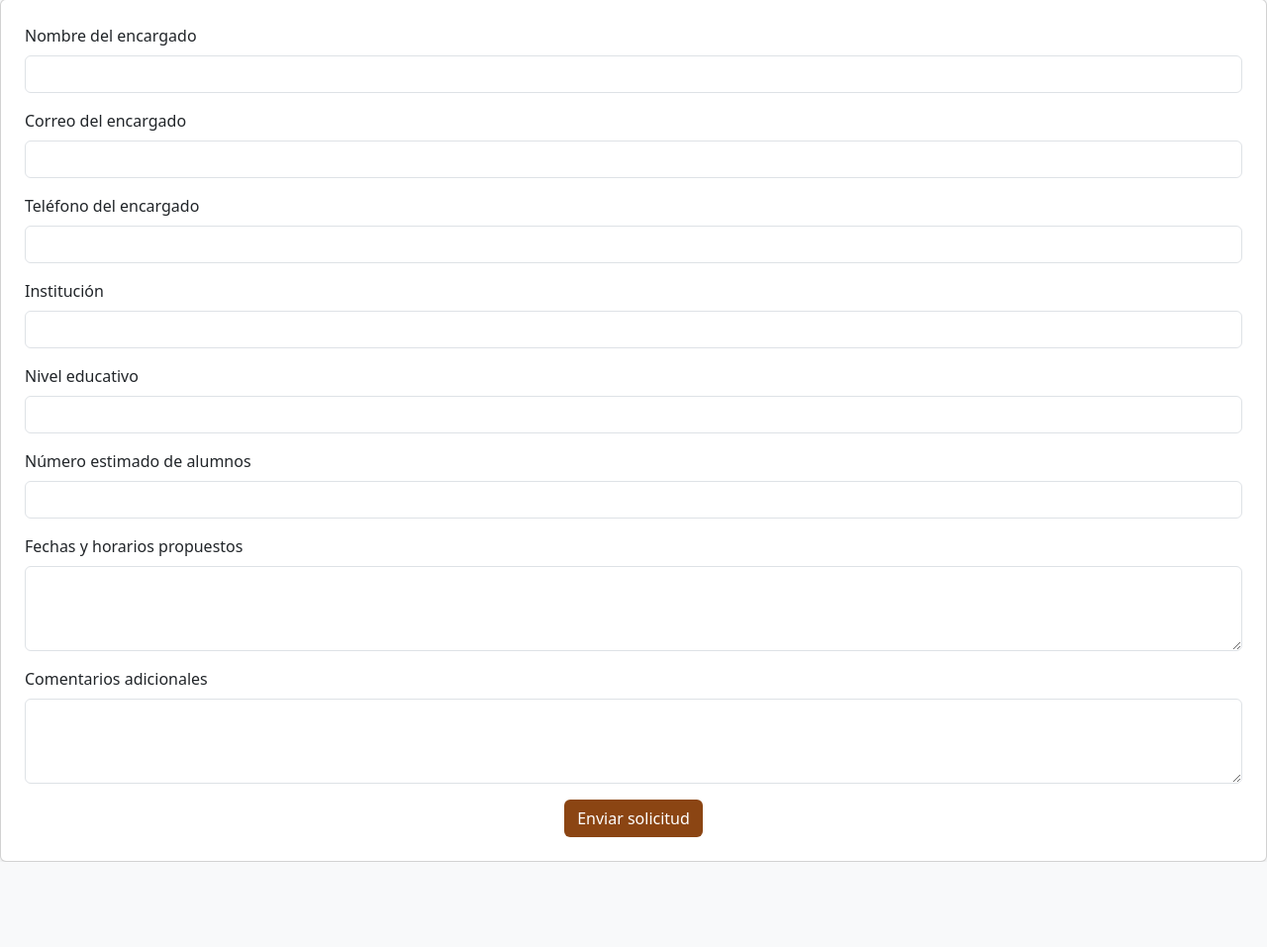
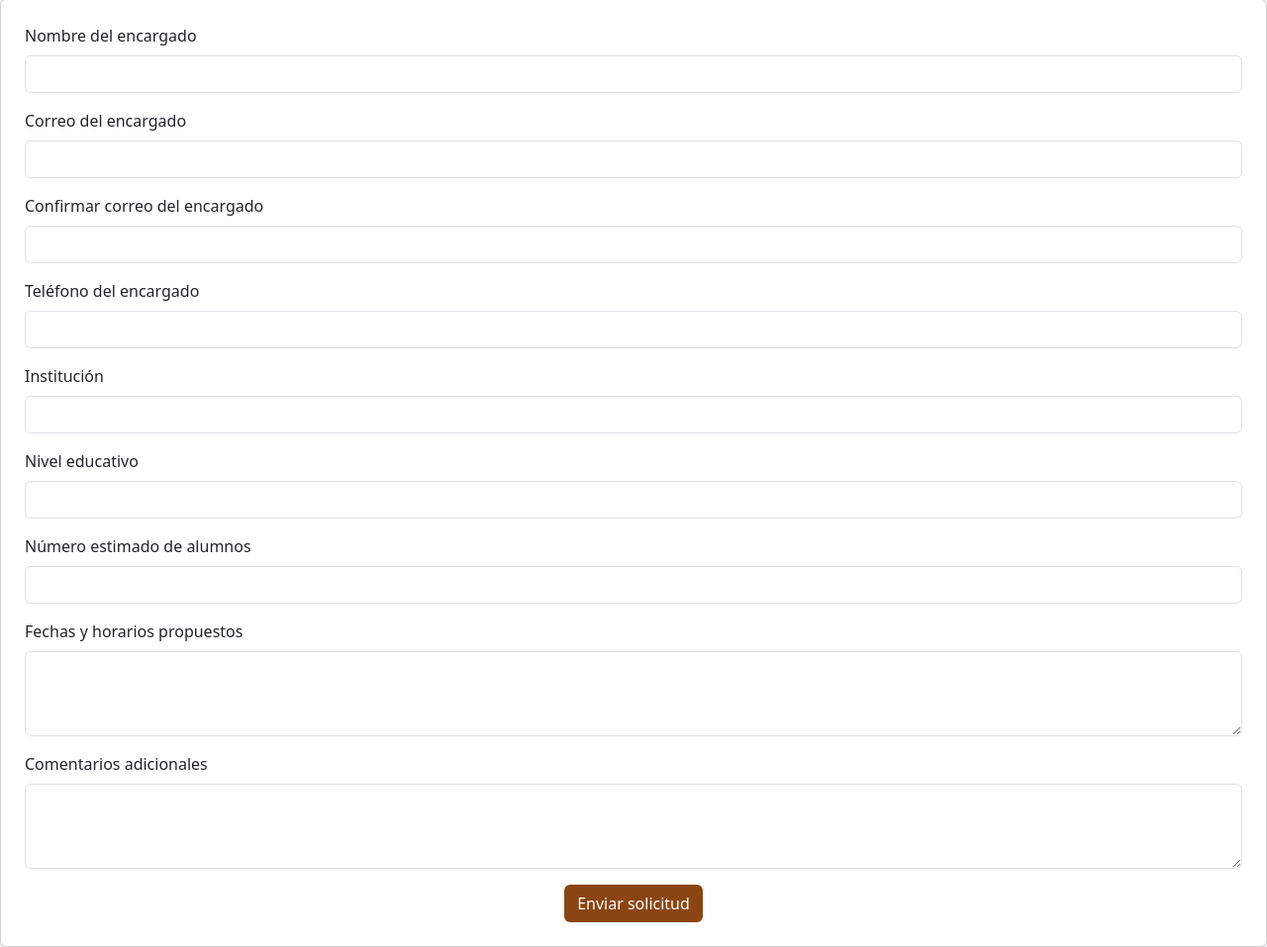
Before and after one commit to EmbryoPass/EmbryoPass, a Flask app: page /solicitar-visita-grupal in a window 1280 px wide. Shown: the part 221-1178 px from the top of the page at 99% size. Before the commit the page ends 1092 px from the top, so only its background shows below. Run offline with Flask 3, Linux system fonts and the light colour scheme.

Commit message:
Update solicitar_visita_grupal.html

```diff
--- a/templates/solicitar_visita_grupal.html
+++ b/templates/solicitar_visita_grupal.html
@@ -66,36 +66,49 @@
 <form method="POST" class="card p-4 shadow-sm">
   <div class="mb-3">
     <label class="form-label">Nombre del encargado</label>
-    <input type="text" class="form-control" name="nombre_encargado" required>
+    <input type="text" class="form-control" name="nombre_encargado" required value="{{ request.form.get('nombre_encargado', '') }}">
   </div>
+
   <div class="mb-3">
     <label class="form-label">Correo del encargado</label>
-    <input type="email" class="form-control" name="correo_encargado" required>
+    <input type="email" class="form-control" name="correo_encargado" required value="{{ request.form.get('correo_encargado', '') }}">
   </div>
+
+  <div class="mb-3">
+    <label class="form-label">Confirmar correo del encargado</label>
+    <input type="email" class="form-control" name="confirmar_correo_encargado" required value="{{ request.form.get('confirmar_correo_encargado', '') }}">
+  </div>
+
   <div class="mb-3">
     <label class="form-label">Teléfono del encargado</label>
-    <input type="text" class="form-control" name="telefono_encargado" pattern="\d{10}" title="Introduce un número de 10 dígitos" required>
+    <input type="text" class="form-control" name="telefono_encargado" pattern="\d{10}" title="Introduce un número de 10 dígitos" required value="{{ request.form.get('telefono_encargado', '') }}">
   </div>
+
   <div class="mb-3">
     <label class="form-label">Institución</label>
-    <input type="text" class="form-control" name="institucion" required>
+    <input type="text" class="form-control" name="institucion" required value="{{ request.form.get('institucion', '') }}">
   </div>
+
   <div class="mb-3">
     <label class="form-label">Nivel educativo</label>
-    <input type="text" class="form-control" name="nivel_educativo" required>
+    <input type="text" class="form-control" name="nivel_educativo" required value="{{ request.form.get('nivel_educativo', '') }}">
   </div>
+
   <div class="mb-3">
     <label class="form-label">Número estimado de alumnos</label>
-    <input type="number" class="form-control" name="numero_alumnos" min="1" required>
+    <input type="number" class="form-control" name="numero_alumnos" min="1" required value="{{ request.form.get('numero_alumnos', '') }}">
   </div>
+
   <div class="mb-3">
     <label class="form-label">Fechas y horarios propuestos</label>
-    <textarea class="form-control" name="fechas_preferidas" rows="3" required></textarea>
+    <textarea class="form-control" name="fechas_preferidas" rows="3" required>{{ request.form.get('fechas_preferidas', '') }}</textarea>
   </div>
+
   <div class="mb-3">
     <label class="form-label">Comentarios adicionales</label>
-    <textarea class="form-control" name="comentarios" rows="3"></textarea>
+    <textarea class="form-control" name="comentarios" rows="3">{{ request.form.get('comentarios', '') }}</textarea>
   </div>
+
   <div class="text-center">
     <button type="submit" class="btn" style="background-color: #8B4513; color: white;">Enviar solicitud</button>
   </div>
```
